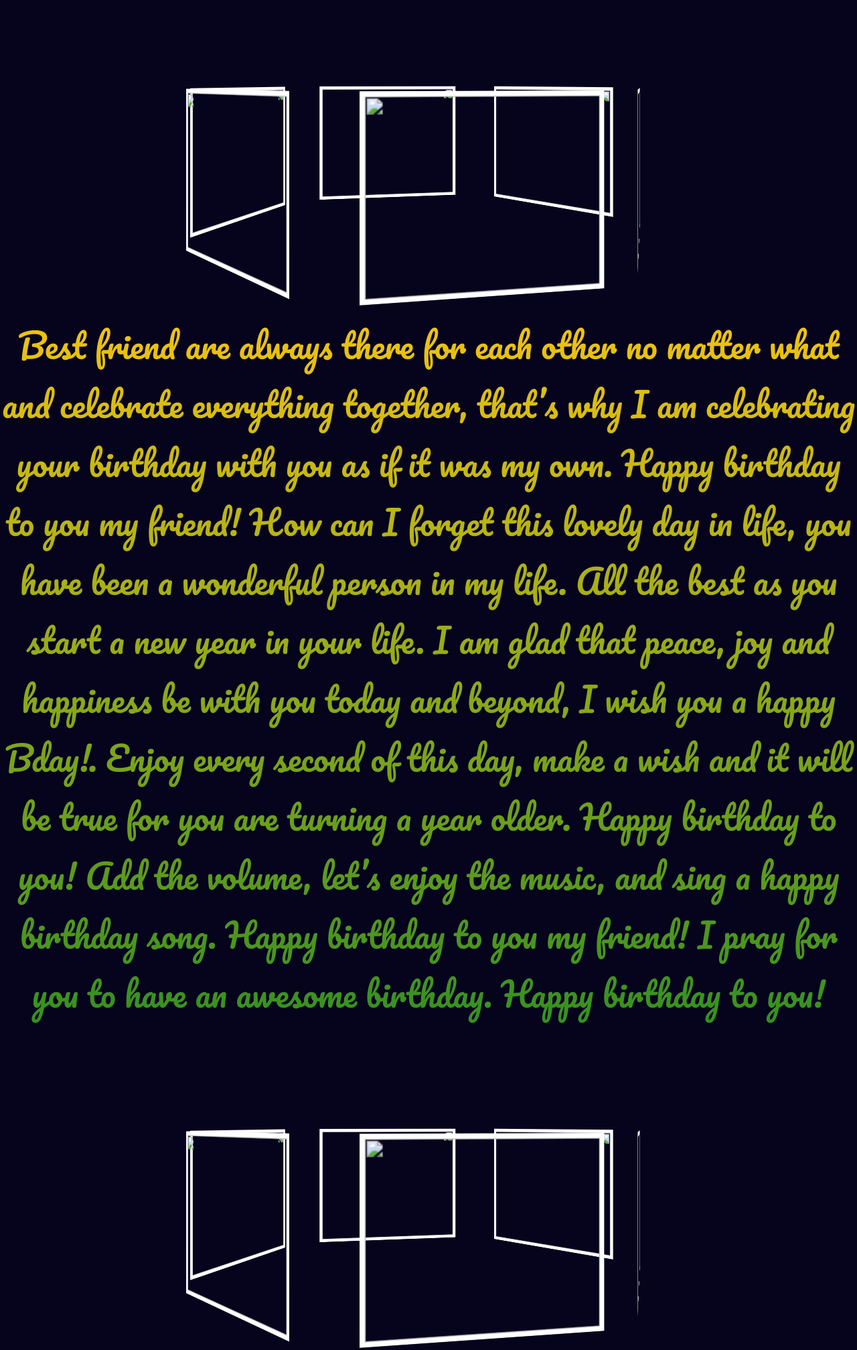
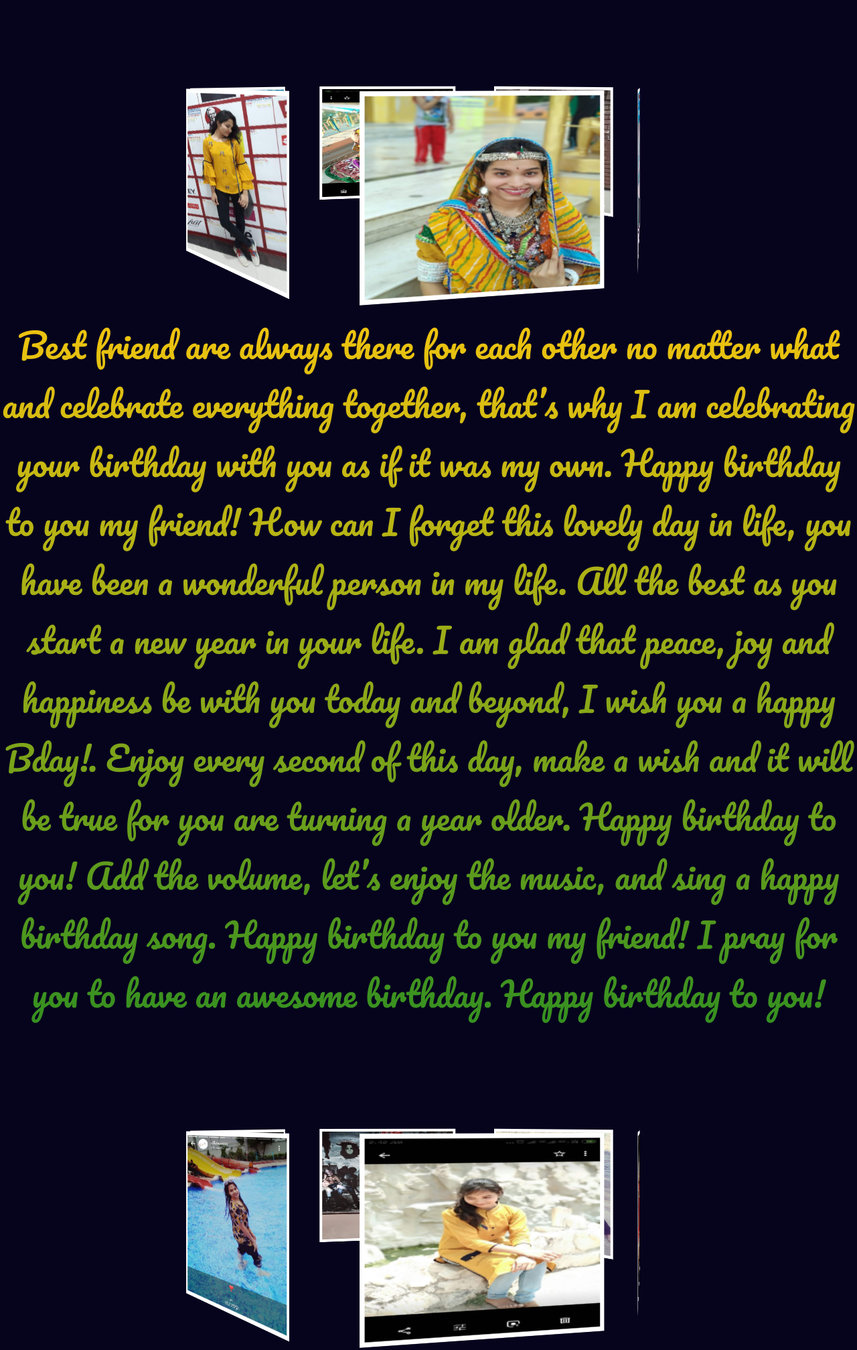
Before and after one commit to AayushiGoyal/ShivaniBirthday, a plain HTML site: page index.html in a window 1280 px wide. Shown: the part 600-2615 px from the top of the page at 67% size. Drawn offline with Linux system fonts and the light colour scheme.

Commit message:
Update index.html

```diff
--- a/index.html
+++ b/index.html
@@ -27,22 +27,22 @@
         <div class="wrapper">
             <div class="img-area">
                 <div class="single-img img-one">
-                    <img src="first.jpg" alt="">
+                    <img src="first.jpeg" alt="">
                 </div>
                 <div class="single-img img-two">
-                    <img src="second.jpg" alt="">
+                    <img src="second.jpeg" alt="">
                 </div>
                 <div class="single-img img-three">
-                    <img src="third.jpg" alt="">
+                    <img src="third.jpeg" alt="">
                 </div>
                 <div class="single-img img-four">
-                    <img src="fourth.jpg" alt="">
+                    <img src="fourth.jpeg" alt="">
                 </div>
                 <div class="single-img img-five">
-                    <img src="fifth.jpg" alt="">
+                    <img src="fifth.jpeg" alt="">
                 </div>
                 <div class="single-img img-six">
-                    <img src="sixth.jpg" alt="">
+                    <img src="sixth.jpeg" alt="">
                 </div>
 
 
@@ -76,22 +76,22 @@ I pray for you to have an awesome birthday. Happy birthday to you!
         <div class="wrapper">
             <div class="img-area">
                 <div class="single-img img-one">
-                    <img src="seventh.jpg" alt="">
+                    <img src="seventh.jpeg" alt="">
                 </div>
                 <div class="single-img img-two">
-                    <img src="eight.jpg" alt="">
+                    <img src="eight.jpeg" alt="">
                 </div>
                 <div class="single-img img-three">
-                    <img src="nine.jpg" alt="">
+                    <img src="nine.jpeg" alt="">
                 </div>
                 <div class="single-img img-four">
-                    <img src="ten.jpg" alt="">
+                    <img src="ten.jpeg" alt="">
                 </div>
                 <div class="single-img img-five">
-                    <img src="eleven.jpg" alt="">
+                    <img src="eleven.jpeg" alt="">
                 </div>
                 <div class="single-img img-six">
-                    <img src="twelve.jpg" alt="">
+                    <img src="twelve.jpeg" alt="">
                 </div>
 
             </div>
@@ -122,7 +122,7 @@ I pray for you to have an awesome birthday. Happy birthday to you!
 
 
 
-<marquee behavior="alternate" scrollamount="2">Nirmal</marquee>
+<!--<marquee behavior="alternate" scrollamount="2">Nirmal</marquee>-->
 <marquee behavior="alternate" scrollamount="5">Aayushi</marquee>
 <!--<marquee behavior="alternate" scrollamount="10">Mathew</marquee>
 <marquee behavior="alternate" scrollamount="15">larry</marquee>-->
@@ -135,7 +135,7 @@ I pray for you to have an awesome birthday. Happy birthday to you!
 </form>
 
         <div class="copyright">
-            <p>copyright &copy; 2020 | Aayu & Nirmal</p>
+            <p>copyright &copy; 2020 | Aayu</p>
         </div>
 
     </body>
```
